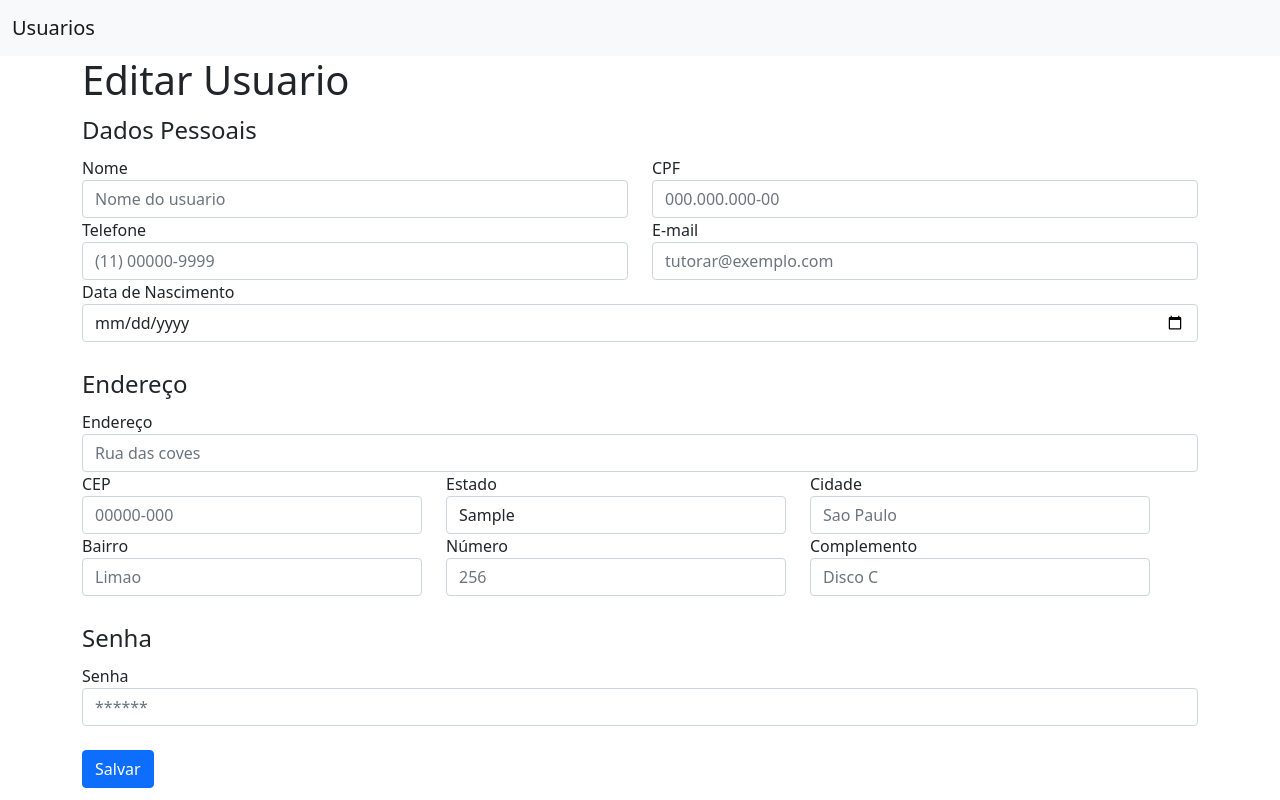
After one commit to AndersonShermann/TUTORAR, a Spring app: template src/main/resources/templates/usuario/editar.html in a window 1280 px wide. The commit adds this page. Run offline with Thymeleaf, Linux system fonts and the light colour scheme; the template is opened without the code that fills it: most values are stand-ins (such as "Sample title", 1, 10 or a date in 2020); data that the repository does not hold is empty.

Commit message:
CRUD Usuarios

```diff
--- /dev/null
+++ b/src/main/resources/templates/usuario/editar.html
@@ -0,0 +1,178 @@
+<!DOCTYPE html>
+<html lang="pt-br">
+
+<head>
+	<meta charset="UTF-8">
+	<meta http-equiv="X-UA-Compatible" content="IE=edge">
+	<meta name="viewport" content="width=device-width, initial-scale=1.0">
+
+	<link href="https://cdn.jsdelivr.net/npm/bootstrap@5.0.0-beta2/dist/css/bootstrap.min.css" rel="stylesheet"
+		integrity="sha384-BmbxuPwQa2lc/FVzBcNJ7UAyJxM6wuqIj61tLrc4wSX0szH/Ev+nYRRuWlolflfl" crossorigin="anonymous">
+
+	<title>Editar Usuario</title>
+</head>
+
+<body>
+	<nav class="navbar navbar-light bg-light">
+		<div class="container-fluid">
+			<a class="navbar-brand" href="#">Usuarios</a>
+		</div>
+	</nav>
+
+	<main class="container">
+		<div class="row">
+			<div class="col-sm-12">
+				<h1>Editar Usuario</h1>
+			</div>
+		</div>
+
+		<div class="row">
+			<div class="col-sm-12">
+				<form method="POST" th:object="${usuario}">
+					<fieldset>
+						<legend>Dados Pessoais</legend>
+
+						<input type="hidden" th:field="*{id}">
+
+						<div class="row">
+							<div class="col-md-6 col-sm-12">
+								<div class="form-group">
+									<label for="nome">Nome</label>
+									<input type="text" class="form-control" placeholder="Nome do usuario"
+										th:field="*{nome}">
+								</div>
+							</div>
+							<div class="col-md-6 col-sm-12">
+								<div class="form-group">
+									<label for="cpf">CPF</label>
+									<input type="text" class="form-control" placeholder="000.000.000-00"
+										th:field="*{cpf}">
+								</div>
+							</div>
+						</div>
+
+						<div class="row">
+							<div class="col-md-6 col-sm-12">
+								<div class="form-group">
+									<label for="telefone">Telefone</label>
+									<input type="text" class="form-control" placeholder="(11) 00000-9999"
+										th:field="*{telefone}">
+								</div>
+							</div>
+							<div class="col-md-6 col-sm-12">
+								<div class="form-group">
+									<label for="email">E-mail</label>
+									<input type="email" class="form-control" placeholder="tutorar@exemplo.com"
+										th:field="*{email}">
+								</div>
+							</div>
+						</div>
+
+						<div class="row">
+							<div class="col-sm-12">
+								<div class="form-group">
+									<label for="dataNascimento">Data de Nascimento</label>
+									<input type="date" class="form-control" th:field="*{dtNasc}">
+								</div>
+							</div>
+						</div>
+					</fieldset>
+
+					<br>
+					<fieldset>
+						<legend>Endereço</legend>
+
+						<div class="row">
+							<div class="col-md-12">
+								<div class="form-group">
+									<label for="endereco">Endereço</label>
+									<input type="text" class="form-control" placeholder="Rua das coves"
+										th:field="*{endereco}">
+								</div>
+							</div>
+
+							<div class="row">
+
+								<div class="row">
+									<div class="col-md-4 col-sm-12">
+										<div class="form-group">
+											<label for="endereco.cep">CEP</label>
+											<input type="text" class="form-control" placeholder="00000-000"
+												th:field="*{cep}">
+										</div>
+									</div>
+									<div class="col-md-4 col-sm-12">
+										<div class="form-group">
+											<label>Estado</label>
+											<select th:field="*{uf}" class="form-control select2bs4"
+												style="width: 100%;">
+												<option th:each="uf : ${ufs}" th:text="${uf}" th:value="${uf}">SP
+												</option>
+											</select>
+										</div>
+									</div>
+									<div class="col-md-4 col-sm-12">
+										<div class="form-group">
+											<label for="cidade">Cidade</label>
+											<input type="text" class="form-control" placeholder="Sao Paulo"
+												th:field="*{cidade}">
+										</div>
+									</div>
+								</div>
+
+								<div class="row">
+									<div class="col-md-4 col-sm-12">
+										<div class="form-group">
+											<label for="endereco.bairro">Bairro</label>
+											<input type="text" class="form-control" placeholder="Limao"
+												th:field="*{bairro}">
+										</div>
+									</div>
+									<div class="col-md-4 col-sm-12">
+										<div class="form-group">
+											<label for="numero">Número</label>
+											<input type="text" class="form-control" placeholder="256"
+												th:field="*{numero}">
+										</div>
+									</div>
+
+									<div class="col-md-4 col sm-12">
+										<div class="form-group">
+											<label for="complemento">Complemento</label>
+											<input type="text" class="form-control" placeholder="Disco C"
+												th:field="*{complemento}">
+										</div>
+									</div>
+								</div>
+
+
+					</fieldset>
+
+					<br>
+					<fieldset>
+						<legend>Senha</legend>
+						<div class="row">
+							<div class="col-sm-12">
+								<div class="form-group">
+									<label for="senha">Senha</label>
+									<input type="password" class="form-control" placeholder="******"
+										th:field="*{senha}">
+								</div>
+							</div>
+						</div>
+					</fieldset>
+					<br>
+
+					<button type="submit" class="btn btn-primary">Salvar</button>
+				</form>
+			</div>
+		</div>
+	</main>
+
+
+	<script src="https://cdn.jsdelivr.net/npm/bootstrap@5.0.0-beta2/dist/js/bootstrap.bundle.min.js"
+		integrity="sha384-b5kHyXgcpbZJO/tY9Ul7kGkf1S0CWuKcCD38l8YkeH8z8QjE0GmW1gYU5S9FOnJ0"
+		crossorigin="anonymous"></script>
+</body>
+
+</html>
```
Also changed, not shown: src/main/java/com/tutorar/controller/UsuarioController.java (+9 -9 lines), src/main/resources/templates/usuario/perfil.html (+13 -1 lines).
